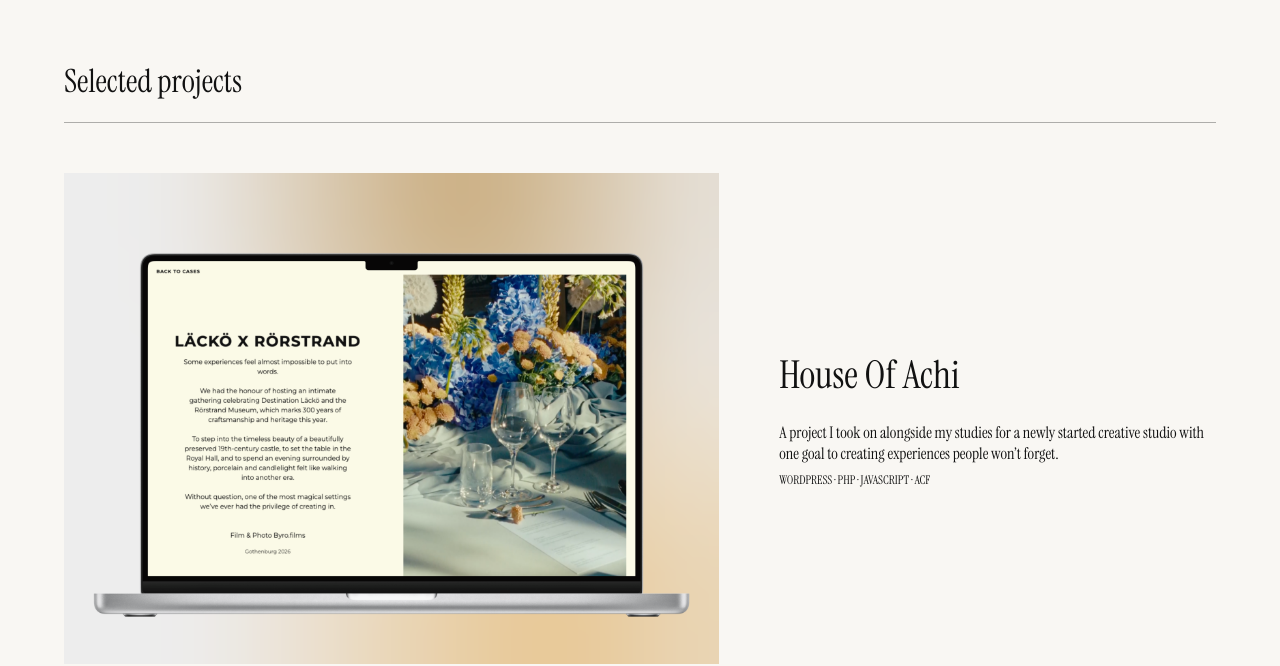
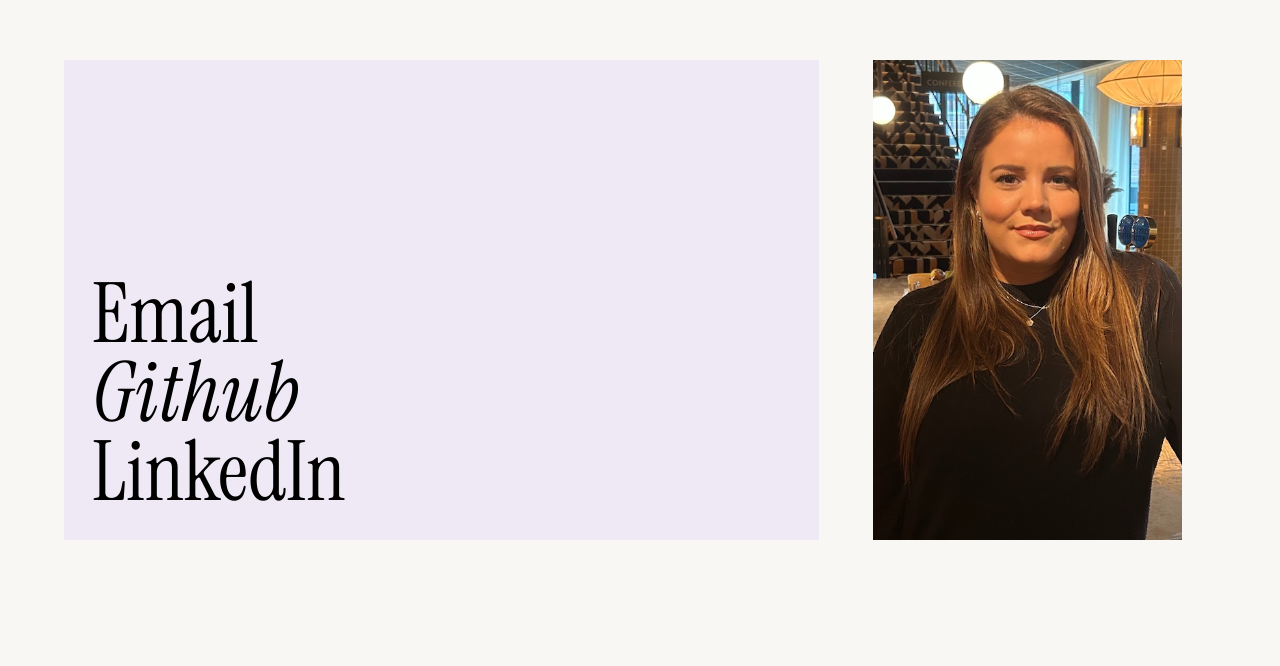
Before and after one commit to saadondaniella/daniella-portfolio, a React (Vite) app: page / in a window 1280 px wide. Shown: the part 1242-1908 px from the top of the page. Built offline with nearby package versions, Linux system fonts and the light colour scheme; a web font is replaced by a local one.

Commit message:
Adjust layout on sections for landingpage. Put contact before projects.

```diff
--- a/src/pages/Home.jsx
+++ b/src/pages/Home.jsx
@@ -65,6 +65,8 @@ function Home() {
         </div>
       </section>
 
+      <Contact />
+
       <section className="projects" id="projects">
         <div className="projects-heading">
           <h2>Selected projects</h2>
@@ -85,7 +87,6 @@ function Home() {
         </div>
       </section>
 
-      <Contact />
       <Footer />
     </main>
   );
```
